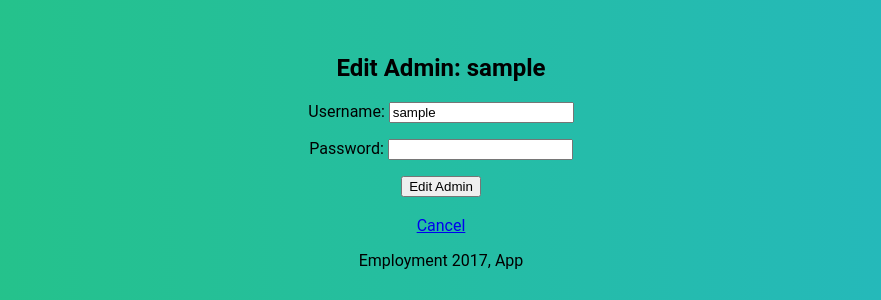
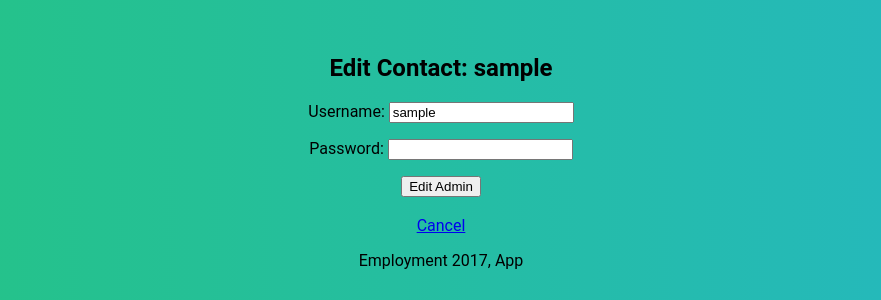
Before and after one commit to andreicirt/first_step, a PHP site: page /edit_employee.php?id=1 in a window 1280 px wide. Shown: the part 55-355 px from the top of the page, without its empty margins (199-1080 px from the left). Run offline with PHP 8.4, Linux system fonts and the light colour scheme; the visitor is signed in with stand-in values (Sample User, id 1); tables that the repository leaves empty or names only in its code hold one stand-in row (values such as "Sample post").

Commit message:
update v

```diff
--- a/employmentApp/edit_employee.php
+++ b/employmentApp/edit_employee.php
@@ -71,7 +71,7 @@ if (isset($_POST['submit'])) {
         <?php echo message(); ?>
         <?php echo form_errors($errors); ?>
 
-        <h2>Edit Admin: <?php echo htmlentities($admin["username"]); ?></h2>
+        <h2>Edit Contact: <?php echo htmlentities($admin["username"]); ?></h2>
         <form action="edit_admin.php?id=<?php echo urlencode($admin["id"]); ?>" method="post">
             <p>Username:
                 <input type="text" name="username" value="<?php echo htmlentities($admin["username"]); ?>" />
--- a/employmentApp/login.php
+++ b/employmentApp/login.php
@@ -39,8 +39,6 @@ if (isset($_POST['submit'])) {
                 redirect_to("admin.php");
             } elseif ($found_admin['rank'] == 'ROOKIE'){
                 redirect_to("user.php");
-            } else {
-                echo "Nu Am gasit functia ta";
             }
 
         } else {
```
